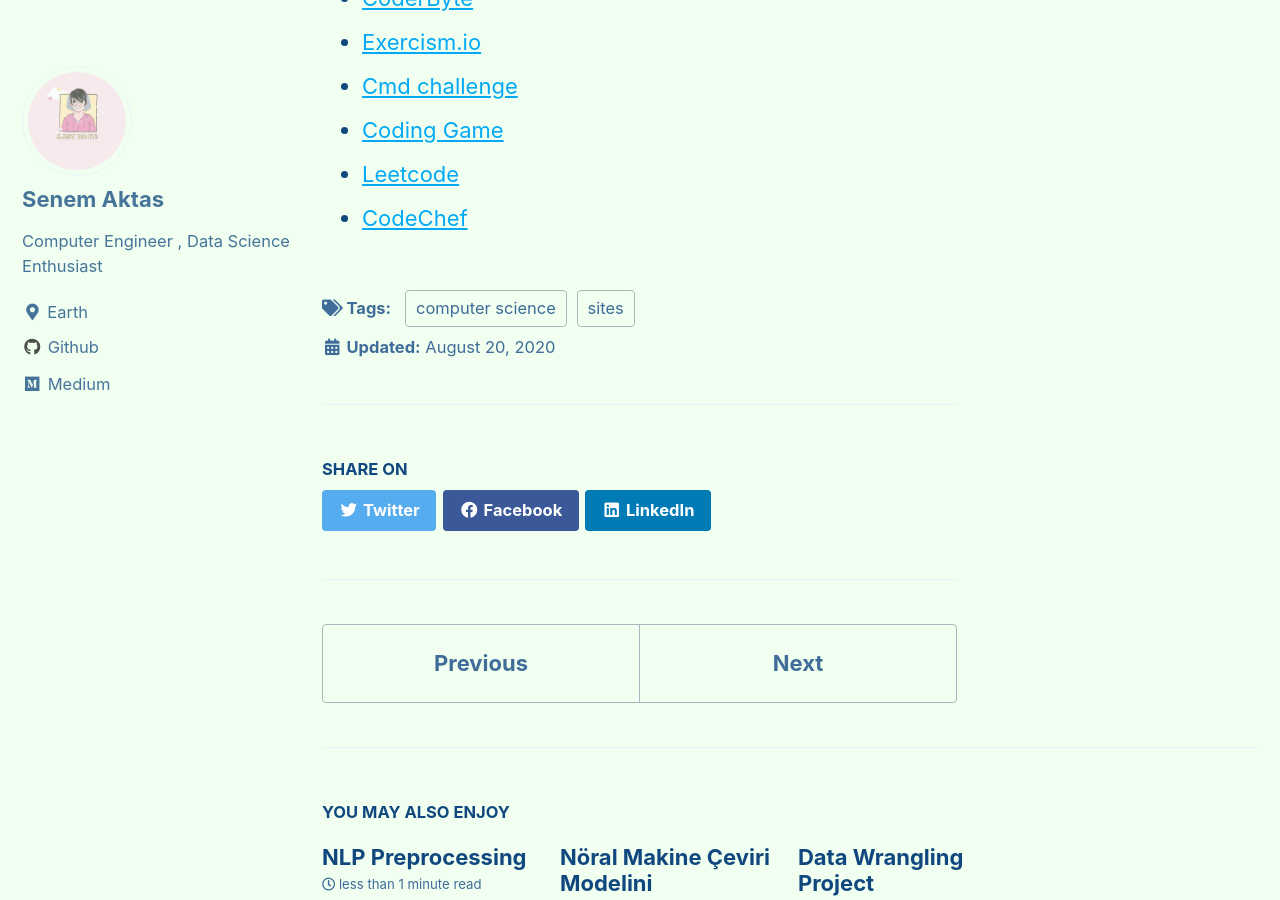
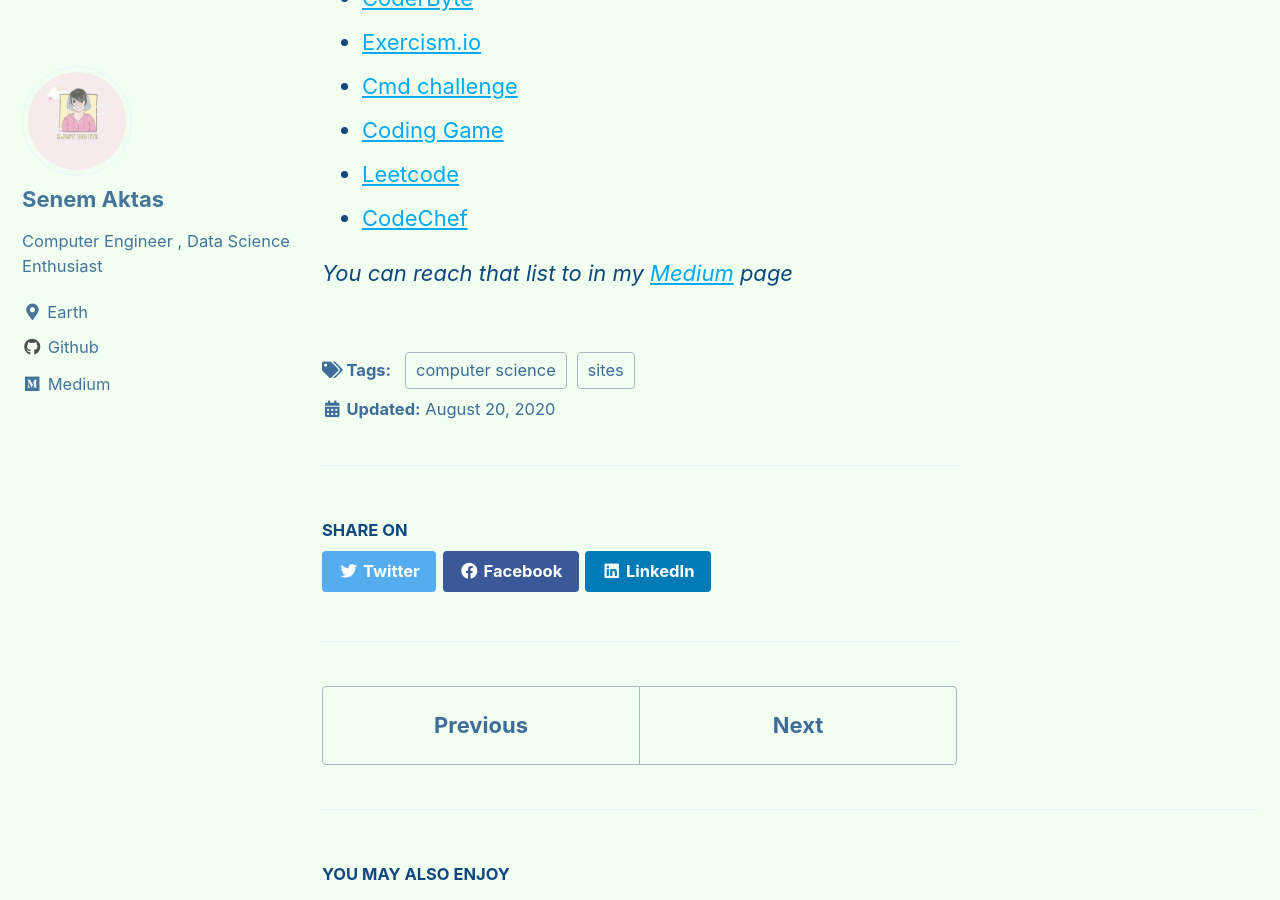
Before and after one commit to senemaktas/senemaktas.github.io, a Jekyll site: the page built from _posts/2020-08-20-usefulSites.md, in a window 1280 px wide and 900 px high, scrolled down 3789 px. Built offline with Jekyll 4.4.1, drawn with Linux system fonts in a browser that asks for light colours; cached includes are drawn as plain includes.

Commit message:
Update 2020-08-20-usefulSites.md

```diff
--- a/_posts/2020-08-20-usefulSites.md
+++ b/_posts/2020-08-20-usefulSites.md
@@ -60,3 +60,6 @@
 - [Coding Game](https://www.codingame.com/start)
 - [Leetcode](https://leetcode.com/)
 - [CodeChef](https://www.codechef.com/)
+
+
+*You can reach that list to in my [Medium](https://medium.com/@SenemAktas/useful-sites-apps-for-computer-engineers-dfacac9373c?source=friends_link&sk=fe6fc021e96c0d8f0fa878f8b2af7fb2) page*
```
